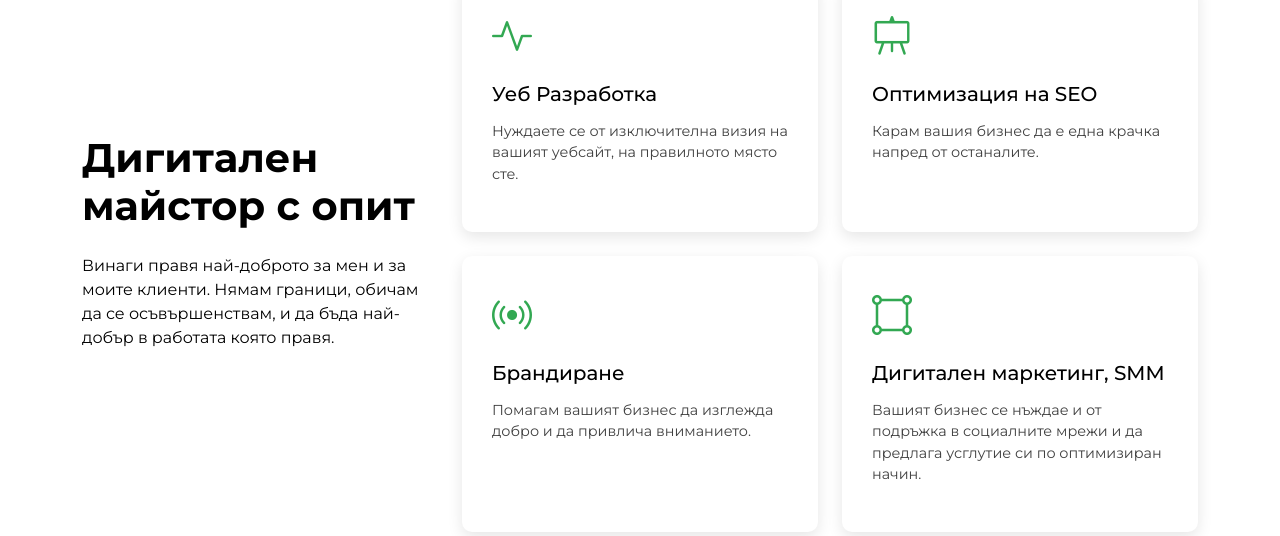
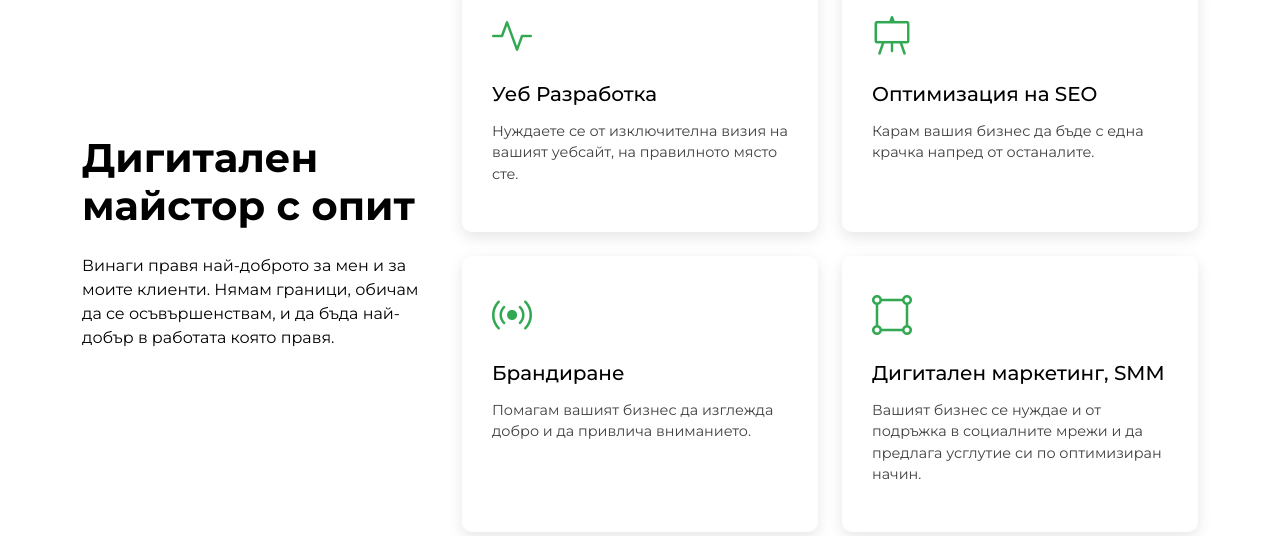
Before and after one commit to TasimDev/simotech.co, a plain HTML site: page index.html in a window 1280 px wide. Shown: the part 2040-2576 px from the top of the page. Drawn offline with Linux system fonts and the light colour scheme.

Commit message:
сдфсдаф

```diff
--- a/index.html
+++ b/index.html
@@ -273,7 +273,7 @@
                   <div class="service-item">
                     <i class="bi bi-easel icon"></i>
                     <h3><a href="service-details.html">Оптимизация на SEO</a></h3>
-                    <p>Карам вашия бизнес да е една крачка напред от останалите.</p>
+                    <p>Карам вашия бизнес да бъде с една крачка напред от останалите.</p>
                   </div>
                 </div><!-- End Service Item -->
 
@@ -289,7 +289,7 @@
                   <div class="service-item">
                     <i class="bi bi-bounding-box-circles icon"></i>
                     <h3><a href="service-details.html">Дигитален маркетинг, SMM</a></h3>
-                    <p>Вашият бизнес се нъждае и от подръжка в социалните мрежи и да предлага усглутие си по оптимизиран начин.</p>
+                    <p>Вашият бизнес се нуждае и от подръжка в социалните мрежи и да предлага усглутие си по оптимизиран начин.</p>
                   </div>
                 </div><!-- End Service Item -->
 
```
